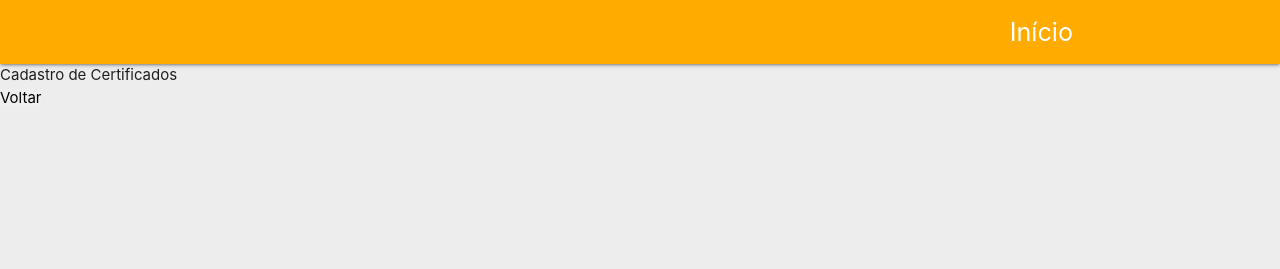
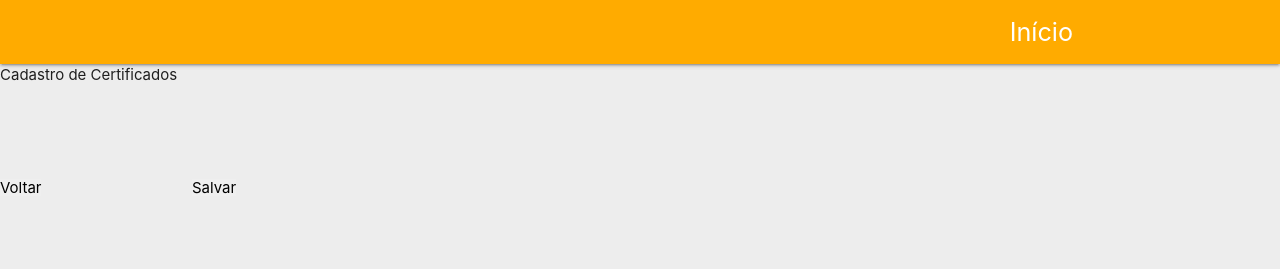
Before and after one commit to MichelMoraes/meus-certificados-app, an Angular app in the folder meus-certificados-app/: page /quarto-modulo in a window 1280 px wide. Shown: the top 269 px of the page. Built offline with nearby package versions, Linux system fonts and the light colour scheme.

Commit message:
add itens

```diff
--- a/meus-certificados-app/src/app/footer/footer.component.html
+++ b/meus-certificados-app/src/app/footer/footer.component.html
@@ -2,6 +2,7 @@
 
 
     <div class="footer-copyright" >
+
       <div class="container" >
       © 2023 Copyright - Michel Batista de Moraes
       <a class="grey-text text-lighten-4 right" href="#!">Rodapé exem</a>
--- a/meus-certificados-app/src/app/inicio/inicio.component.html
+++ b/meus-certificados-app/src/app/inicio/inicio.component.html
@@ -3,7 +3,7 @@
 <!– conteudo –>
 <main>
 
-    <span>{{ title }} app is running!  -  Atividade 09  </span>
+    <span>{{ title }} app is running!  -  Atividade 11  </span>
     <br>
 
     <app-primeiro-modulo-subtitulo-inicial></app-primeiro-modulo-subtitulo-inicial>
--- a/meus-certificados-app/src/app/quarto-componente-tela-cadastro/quarto-componente-tela-cadastro.component.html
+++ b/meus-certificados-app/src/app/quarto-componente-tela-cadastro/quarto-componente-tela-cadastro.component.html
@@ -6,4 +6,30 @@
 
     </main>
 
-    <button routerLink="/inicio" mat-button>Voltar </button>
+    <br>
+    <br>
+    <br>
+    <br>
+
+
+    <div class="left">
+        <div class="row" >
+            <div class="col-6">
+                <button routerLink="/inicio" mat-button>Voltar </button>
+            </div>
+
+        </div>
+    </div>
+
+
+    <div class="container">
+        <div class="row">
+            <div class="col-6">
+                <button routerLink="/inicio" mat-button>Salvar </button>
+            </div>
+        </div>
+    </div>
+
+    <br>
+
+    <br>
--- a/meus-certificados-app/src/app/quarto-componente-tela-cadastro/quarto-componente-tela-cadastro.component.scss
+++ b/meus-certificados-app/src/app/quarto-componente-tela-cadastro/quarto-componente-tela-cadastro.component.scss
@@ -0,0 +1,3 @@
+.left {
+    justify-content: left;
+}
--- a/meus-certificados-app/src/app/quinto-componente-tela-edicao/quinto-componente-tela-edicao.component.html
+++ b/meus-certificados-app/src/app/quinto-componente-tela-edicao/quinto-componente-tela-edicao.component.html
@@ -4,8 +4,28 @@
 
 
 <br>
+<br>
+<br>
+<br>
 
-<button routerLink="/inicio" mat-button>Voltar </button>
+
+<div class="left">
+    <div class="row" >
+        <div class="col-6">
+            <button routerLink="/inicio" mat-button>Voltar </button>
+        </div>
+
+    </div>
+</div>
+
+
+<div class="container">
+    <div class="row">
+        <div class="col-6">
+            <button routerLink="/inicio" mat-button>Salvar </button>
+        </div>
+    </div>
+</div>
 
 <br>
 
--- a/meus-certificados-app/src/app/quinto-componente-tela-edicao/quinto-componente-tela-edicao.component.scss
+++ b/meus-certificados-app/src/app/quinto-componente-tela-edicao/quinto-componente-tela-edicao.component.scss
@@ -0,0 +1,3 @@
+.left {
+    justify-content: left;
+}
--- a/meus-certificados-app/src/app/segundo-modulo-list-certificados/segundo-modulo-list-certificados.component.html
+++ b/meus-certificados-app/src/app/segundo-modulo-list-certificados/segundo-modulo-list-certificados.component.html
@@ -1,4 +1,4 @@
-<p>Modulo-list-certificados </p>
+<p>Relação de certificados cadastrados </p>
 
 
 <table>
```
Also changed, not shown: meus-certificados-app/src/app/footer/404.component.html (added, +9 -0 lines).
